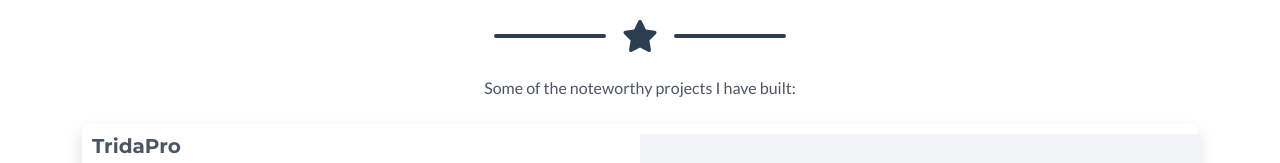
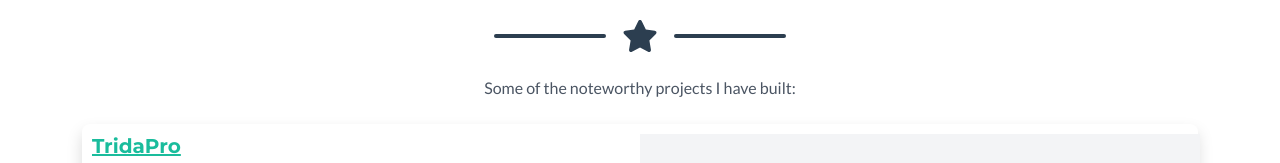
Before and after one commit to SrihariBusarajula/Srihari-Portfolio, a plain HTML site: page index.html in a window 1280 px wide. Shown: the part 3300-3463 px from the top of the page. Drawn offline with nearby package versions, Linux system fonts and the light colour scheme.

Commit message:
link added
link added

```diff
--- a/index.html
+++ b/index.html
@@ -429,7 +429,7 @@
                         </div>
                         <div class="col-md-6 col-lg-6 order-1">
                             <div class="sb_WorkSec d-flex flex-column gap-3">
-                                <h5>TridaPro</h5>
+                                <h5><a href="https://tridapro.com/"> TridaPro</a></h5>
                                 <p>"Elevate your academic journey with Tridapro’s expert online tuition for Foundations,
                                     JEE, and NEET. Our tailored programs cater to students from Class 6 to 10, focusing
                                     on strong foundational knowledge. For JEE and NEET, benefit from our comprehensive
```
